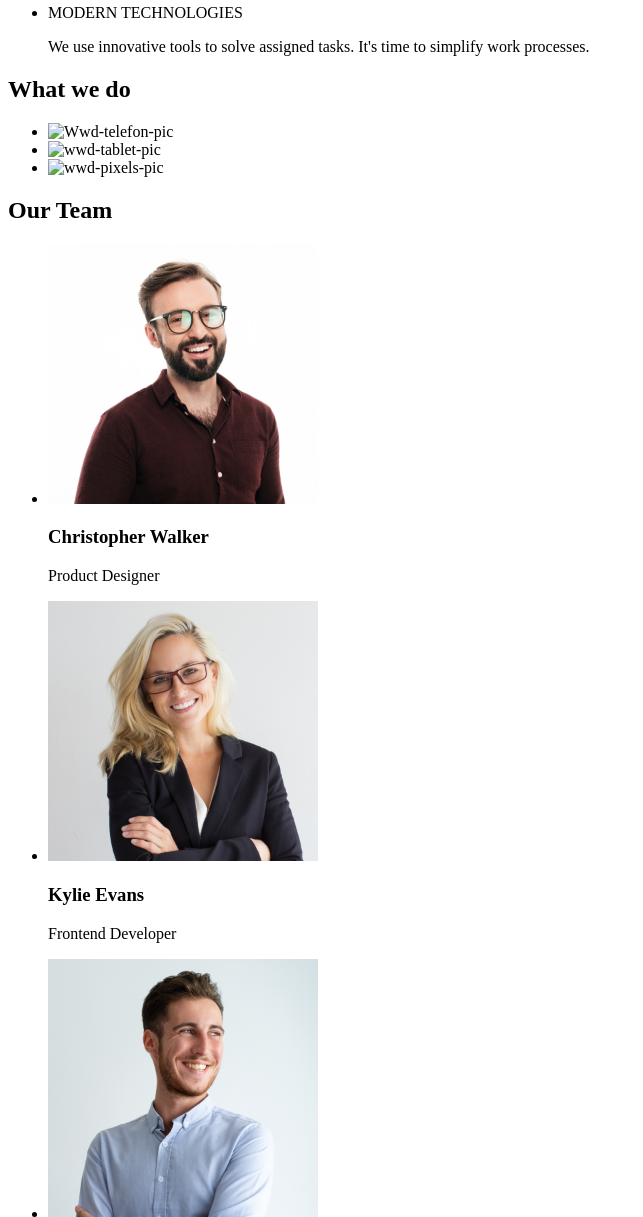
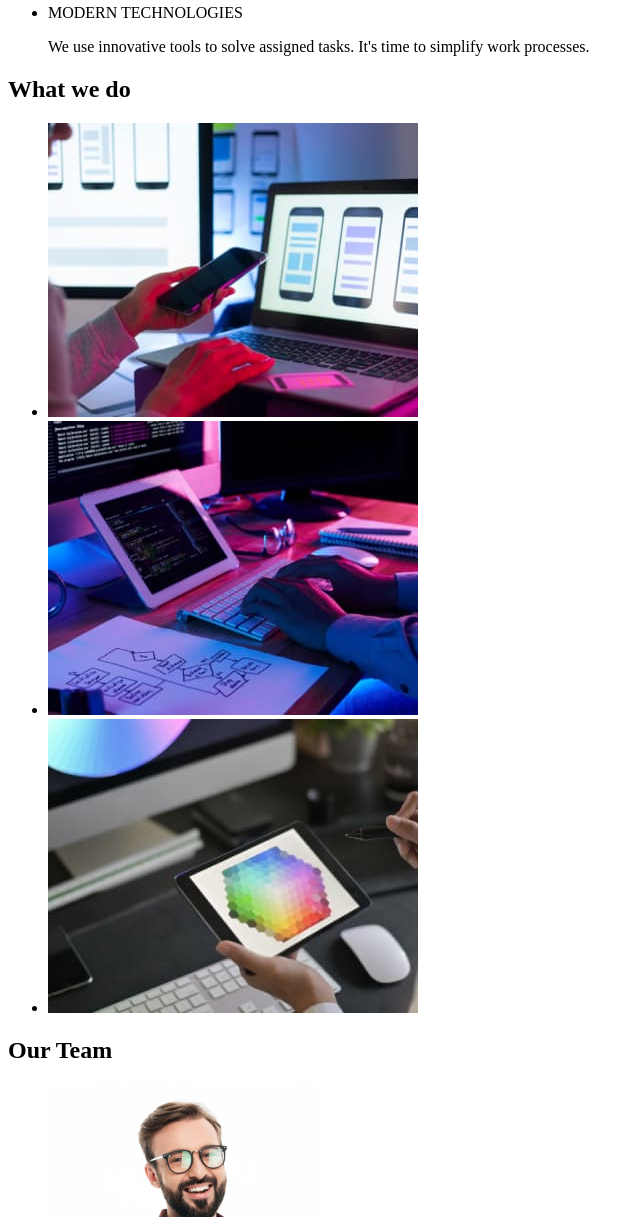
Before and after one commit to IonutMorar94/goit-markup-hw-01, a plain HTML site: page index.html in a window 1280 px wide. Shown: the part 480-1697 px from the top of the page, without its empty margins (0-643 px from the left). Drawn offline with Linux system fonts and the light colour scheme.

Commit message:
Update index.html

```diff
--- a/index.html
+++ b/index.html
@@ -14,7 +14,7 @@
                 </ul>
                 <ul>
                     <li><a href="mailto:info@devstudio.com">info@devstudio.com</a></li>
-                    <li><a href="+1212-772-4150">+1 212-772-4150</a></li>
+                    <li><a href="tel:+1212-772-4150">+1 212-772-4150</a></li>
                 </ul>
             </nav>
         </header>
@@ -46,16 +46,22 @@
             <section>
                 <h2>What we do</h2>
                 <ul>
-                    <li><img width="370px" height="294px" src="images/img1.jpg" alt="Wwd-telefon-pic"></li>
-                    <li><img width="370px" height="294px" src="images/img2.jpg" alt="wwd-tablet-pic"></li>
-                    <li><img width="370px" height="294px" src="images/img3.jpg" alt="wwd-pixels-pic"></li>
+                    <li>
+                        <img width="370px" height="294px" src="images/img 1.jpg" alt="wwdphonepic">
+                    </li>
+                    <li>
+                        <img width="370px" height="294px" src="images/img 2.jpg" alt="wwdtabletpic">
+                    </li>
+                    <li>
+                        <img width="370px" height="294px" src="images/img 3.jpg" alt="wwdpixelpic">
+                    </li>
                 </ul>
             </section>
             <section>
                 <h2>Our Team </h2>
                 <ul>
                     <li>
-                        <img width="270px" height="260px" src="images/Christopher.jpg" alt="Christopher_ph">
+                        <img width="270px" height="260px" src="images/Christopher.jpg" alt="Christopher">
                         <h3>Christopher Walker</h3>
                         <p>Product Designer</p>
                     </li>
@@ -83,7 +89,7 @@
                 <ul>
                     <li>695 Park Ave, NY 10065, USA</li>
                     <li><a href="mailto:info@devstudio.com">info@devstudio.com</a></li>
-                    <li><a href="+1212-772-4150">+1 212-772-4150</a></li>
+                    <li><a href="tel:+1212-772-4150">+1 212-772-4150</a></li>
                 </ul>
             </address>
 
```
